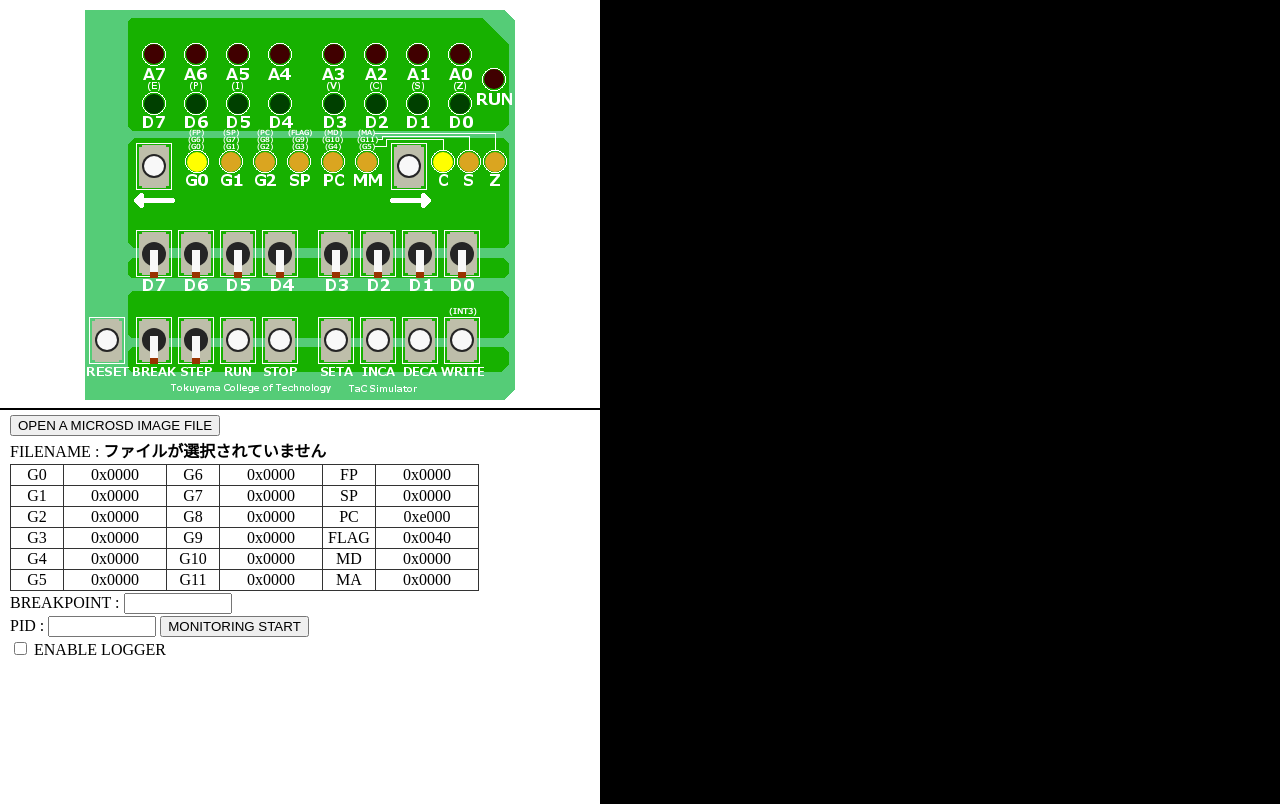
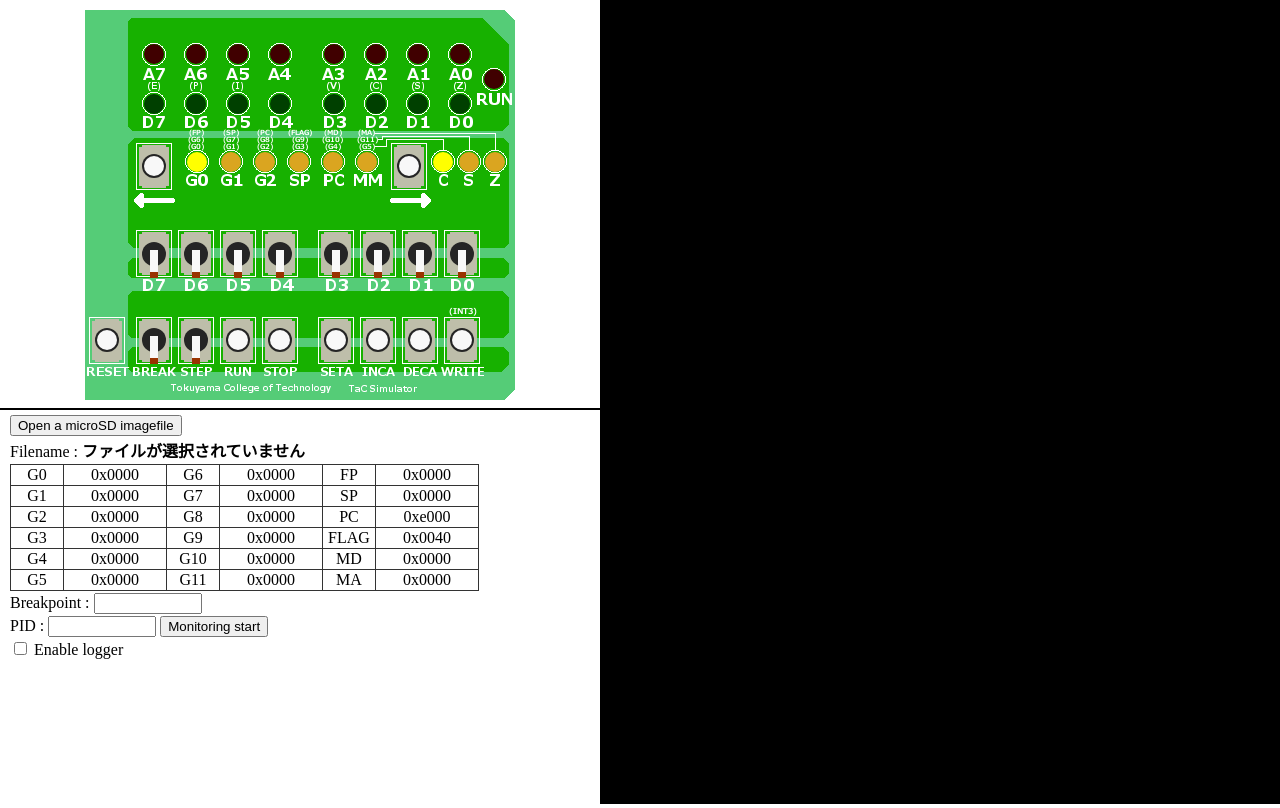
Before and after one commit to TacSimTeam/TacSimulator-TS, a website built with webpack: page public/index.html in a window 1280 px wide. Shown: the top 808 px of the page. Built offline with nearby package versions, Linux system fonts and the light colour scheme.

Commit message:
画面の文字を小文字に変更

```diff
--- a/public/index.html
+++ b/public/index.html
@@ -17,9 +17,9 @@
         </div>
         <div class="debugprint-area">
           <div class="openfile-area">
-            <button type="button" id="btn-openFile">OPEN A MICROSD IMAGE FILE</button> <br />
+            <button type="button" id="btn-openFile">Open a microSD imagefile</button> <br />
             <div class="filename-area">
-              FILENAME : <strong id="filename">ファイルが選択されていません</strong>
+              Filename : <strong id="filename">ファイルが選択されていません</strong>
             </div>
           </div>
 
@@ -78,14 +78,14 @@
             </table>
           </div>
 
-          <div class="breakpoint-area debugtool">BREAKPOINT : <input type="text" id="break-address" /></div>
+          <div class="breakpoint-area debugtool">Breakpoint : <input type="text" id="break-address" /></div>
 
           <div class="monitoring-area debugtool">
             PID : <input type="text" id="pid-to-monitor" />
-            <button type="button" id="btn-start-monitoring">MONITORING START</button>
+            <button type="button" id="btn-start-monitoring">Monitoring start</button>
           </div>
 
-          <div class="log-button-area debugtool"><input type="checkbox" id="enable-logger"> ENABLE LOGGER </div>
+          <div class="log-button-area debugtool"><input type="checkbox" id="enable-logger"> Enable logger </div>
 
         </div>
       </div>
```
